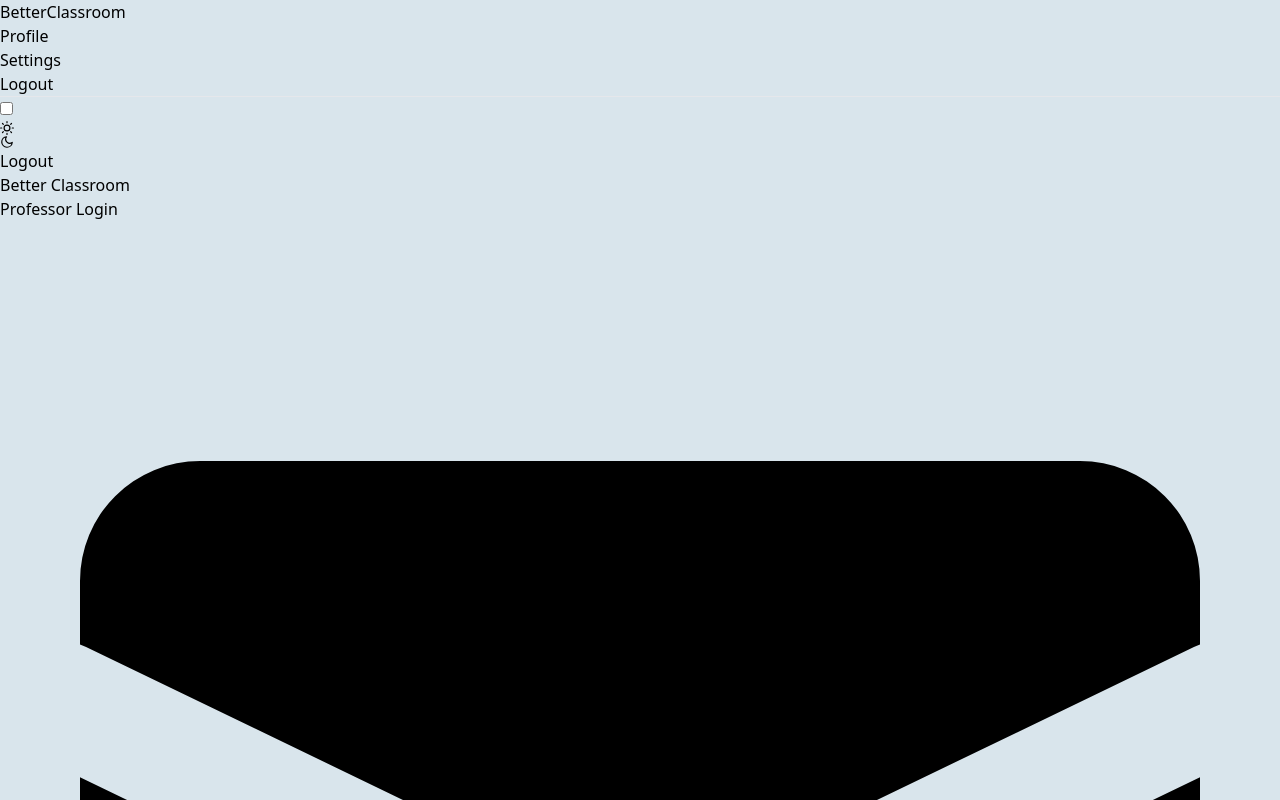
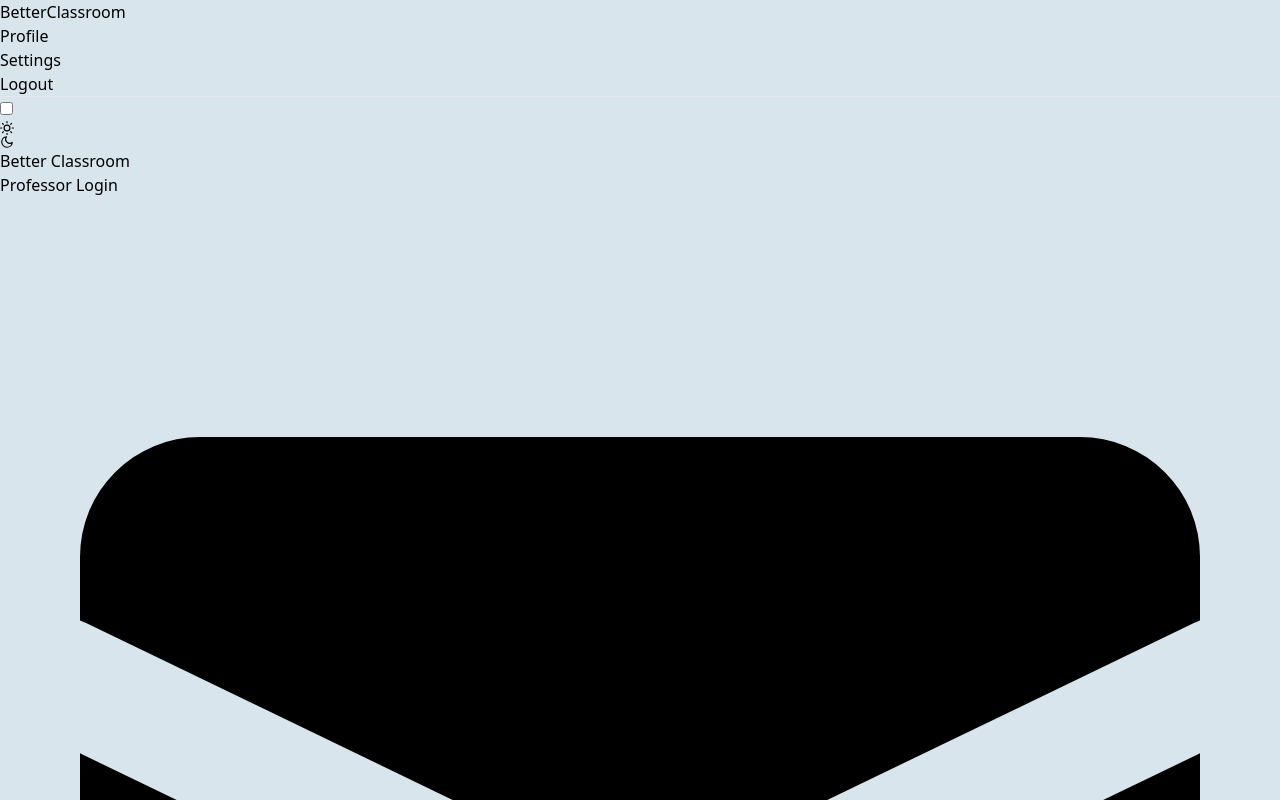
Before and after one commit to Nielshen/betterclassroom, a Vue app in the folder betterclassroom-frontend/: page /login in a window 1280 px wide. Shown: the top 800 px of the page. Built offline with nearby package versions, Linux system fonts and the light colour scheme; sample sign-in values are in the browser's storage; what @kyvg/vue3-notification would draw is missing.

Commit message:
Update Navbar.vue for Logout only for logged in Professors

```diff
--- a/betterclassroom-frontend/src/components/Navbar.vue
+++ b/betterclassroom-frontend/src/components/Navbar.vue
@@ -6,7 +6,8 @@ import { computed } from 'vue'
 const router = useRouter()
 const dataStore = useDataStore()
 
-const isLoggedIn = computed(() => !!dataStore.user.role)
+
+const isLoggedIn = computed(() => dataStore.user.role === 'professor')
 
 const logout = async () => {
   dataStore.deleteProfessorLocally()
```
